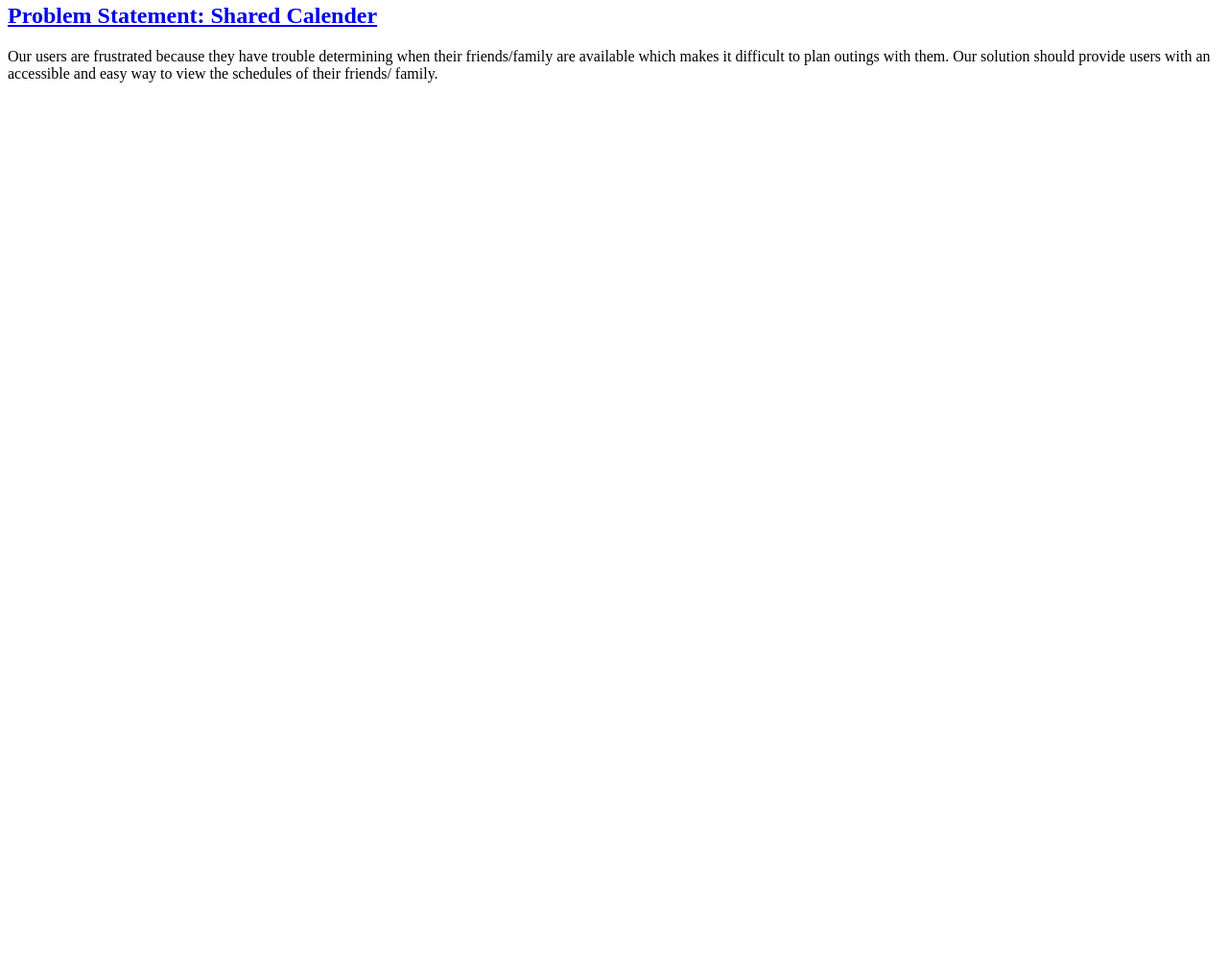
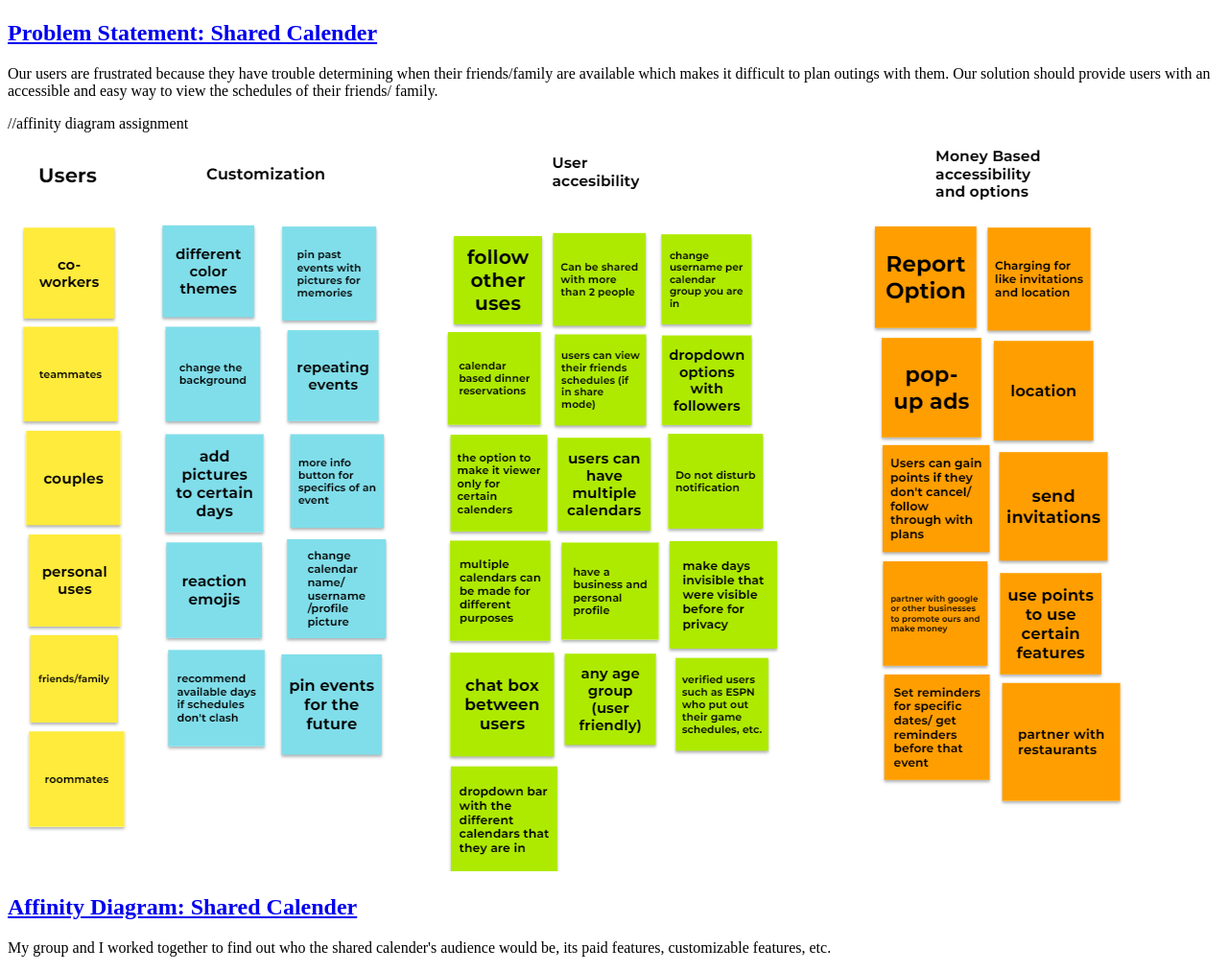
Before and after one commit to caseyvuu/csce242.github.io, a plain HTML site: page index.html in a window 1280 px wide. Shown: the part 520-1533 px from the top of the page at 96% size. Before the commit the page ends 800 px from the top, so only its background shows below. Drawn offline with Linux system fonts and the light colour scheme.

Commit message:
Add files via upload

```diff
--- a/index.html
+++ b/index.html
@@ -6,6 +6,7 @@
     <body>
     <h1>Casey Vu's CSE 190 Site</h1>
 
+    //problem statement assignment
     <section class="assignment">
         <a href="files/CSCE 190 Problem Statement.pdf"><img src="images/problem-state.png"></a>
         <section class="ass-details">
@@ -15,5 +16,15 @@
            </p>
             </section>
         </section>
+//affinity diagram assignment
+        <section class="assignment">
+            <a href="files/Affinity Diagram Cocky's Angels.pdf"><img src="images/affinity.png"></a>
+            <section class="ass-details">
+                <a href="files/Affinity Diagram Cocky's Angels.pdf"><h2>Affinity Diagram: Shared Calender</h2></a>
+                <p>
+                    My group and I worked together to find out who the shared calender's audience would be, its paid features, customizable features, etc.
+               </p>
+                </section>
+            </section>
     </body>
 </html>
```
Also changed, not shown: images/affinity.png (added), 1 other file.
